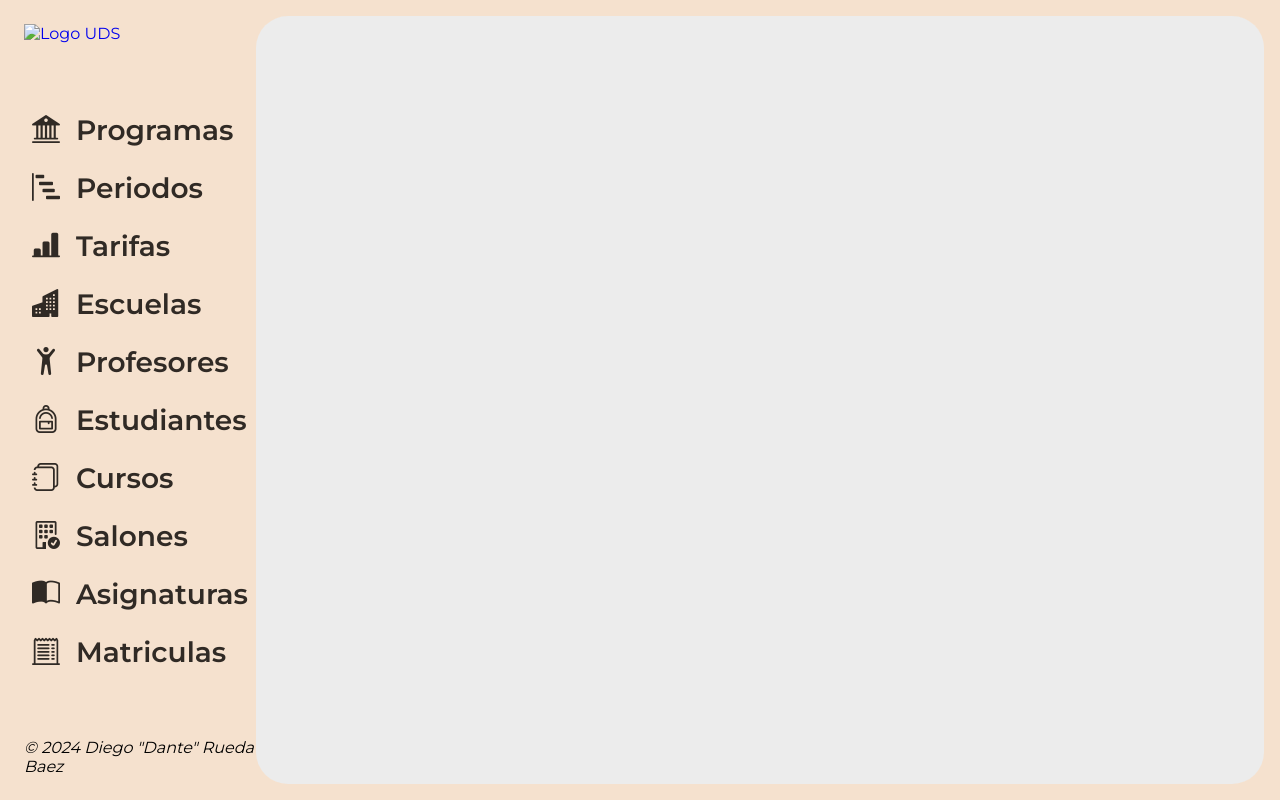
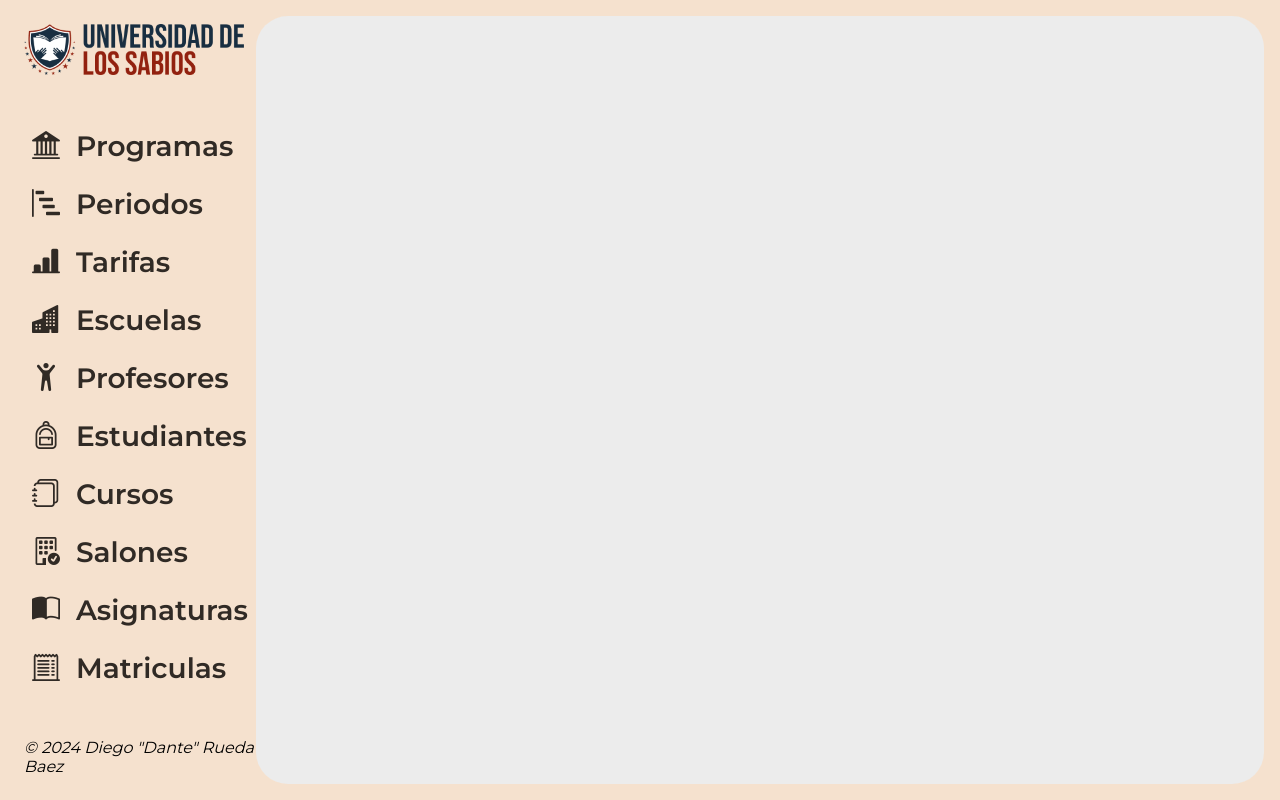
Before and after one commit to DiegoRuedaBaez-dev/Filtro_JavaScript_Campus.io, a plain HTML site: page index.html in a window 1280 px wide. Drawn offline with nearby package versions, Linux system fonts and the light colour scheme; the site is published under a folder, as on GitHub Pages, so addresses that start at the root find nothing.

Commit message:
Update index.html

```diff
--- a/index.html
+++ b/index.html
@@ -16,7 +16,7 @@
     <div class="wrapper">
         <header class="header-mobile">
             <a onclick="initialState()" href="#">
-          <img src="/resources/logo.png" alt="Logo UDS"/>
+          <img src="./resources/logo.png" alt="Logo UDS"/>
             </a>
             <button class="open-menu" id="open-menu">
                 <i class="bi bi-list"></i>
@@ -28,7 +28,7 @@
             </button>
             <header>
             <a onclick="initialState()" href="#">
-              <img src="/resources/logo.png" alt="Logo UDS"/>
+              <img src="./resources/logo.png" alt="Logo UDS"/>
             </a>
             </header>
             <nav>
```
